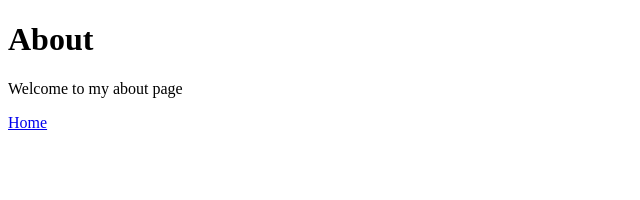
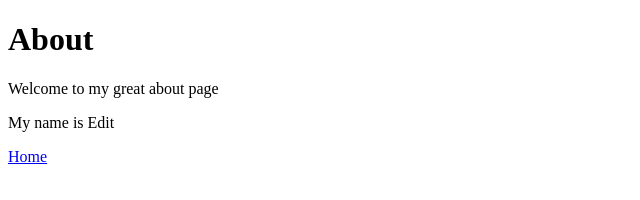
Before and after one commit to Editte111/Editte111.github.io, a plain HTML site: page about.html in a window 1280 px wide. Shown: the whole page, without its empty margins (0-640 px from the left). Drawn offline with Linux system fonts and the light colour scheme.

Commit message:
Improved the about page

```diff
--- a/about.html
+++ b/about.html
@@ -8,7 +8,8 @@
 </head>
 <body>
     <h1>About</h1>
-    <p>Welcome to my about page</p>
+    <p>Welcome to my great about page</p>
+    <p>My name is Edit</p>
     <a href="/">Home</a>
 </body>
 </html>
```
